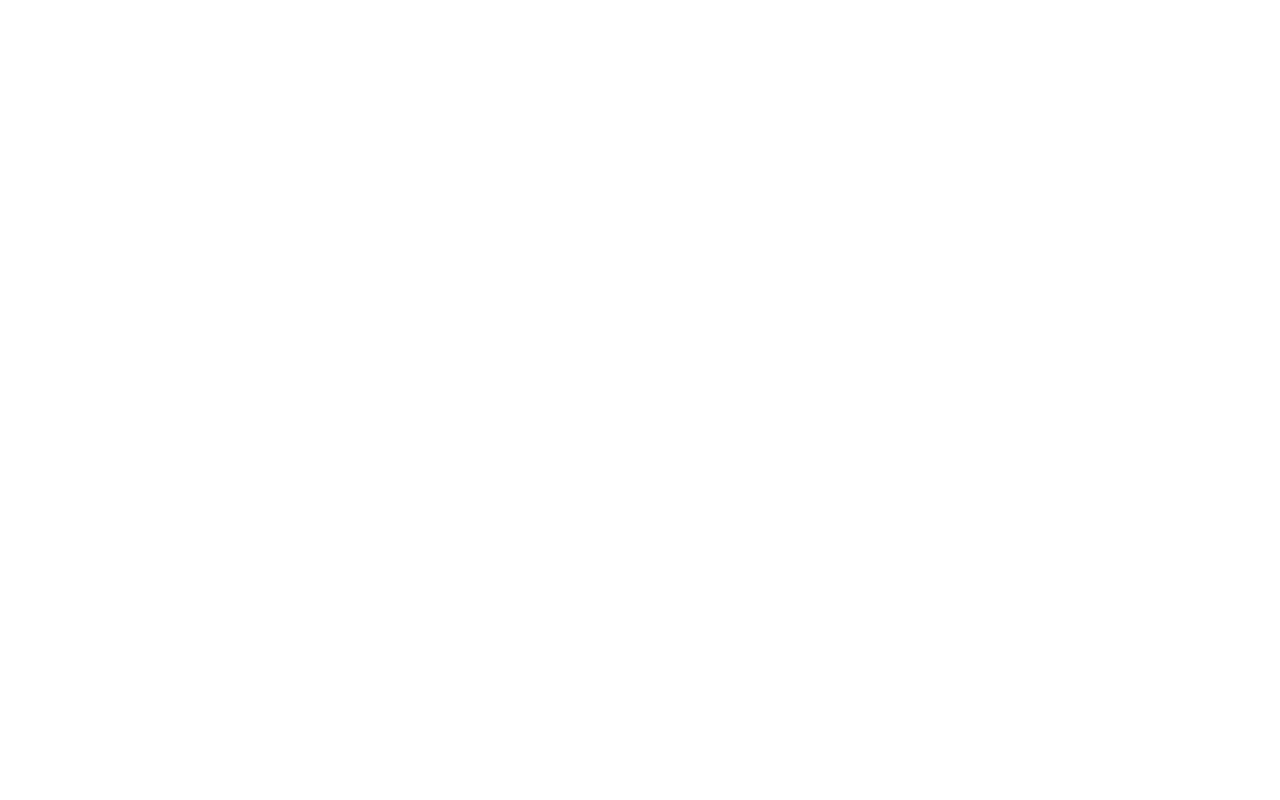
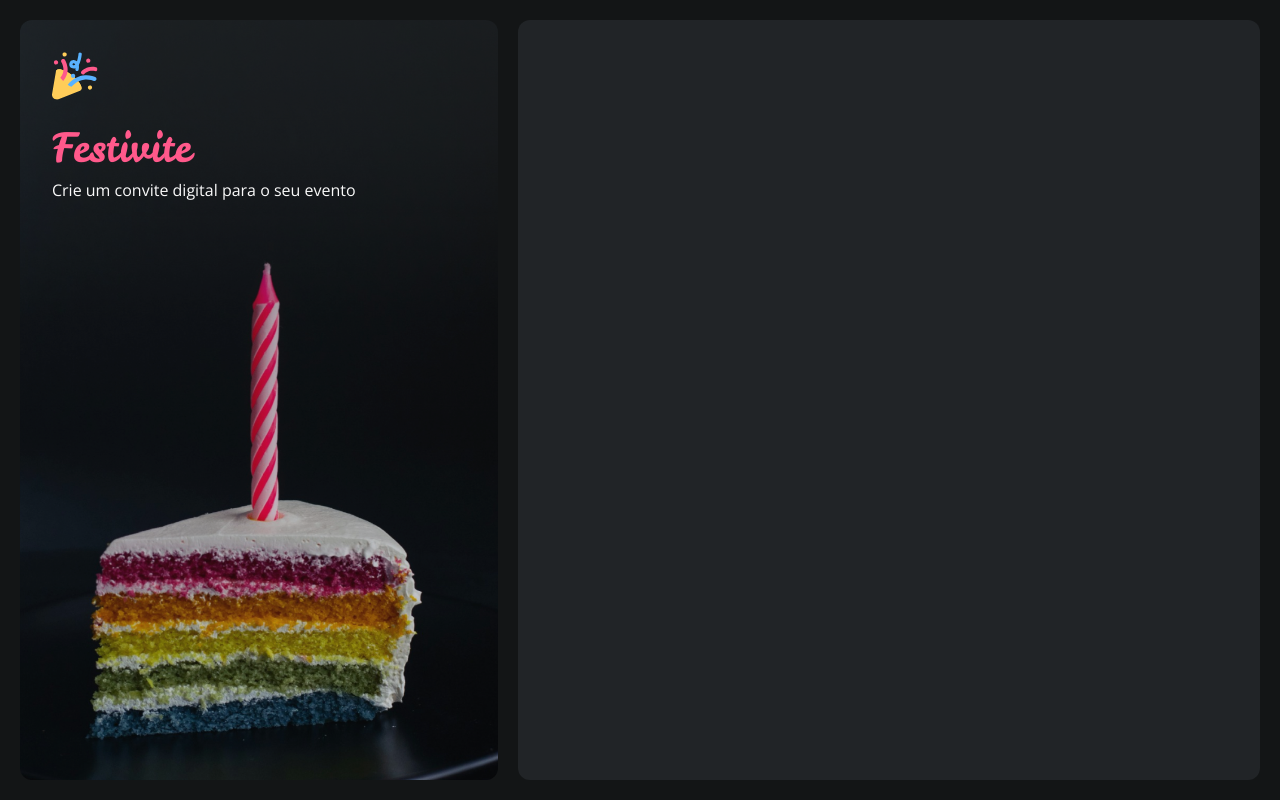
Before and after one commit to kenjisakai-dev/convite, a plain HTML site: page index.html in a window 1280 px wide. Drawn offline with nearby package versions, Linux system fonts and the light colour scheme.

Commit message:
create header

```diff
--- a/index.html
+++ b/index.html
@@ -15,5 +15,17 @@
 
     <link rel="stylesheet" href="styles/index.css" />
   </head>
-  <body></body>
+  <body>
+    <div id="app">
+      <aside>
+        <header>
+          <img src="assets/icons/Logo.svg" alt="logomarca" />
+          <h1>Festivite</h1>
+          <p>Crie um convite digital para o seu evento</p>
+        </header>
+      </aside>
+
+      <main></main>
+    </div>
+  </body>
 </html>
--- a/styles/global.css
+++ b/styles/global.css
@@ -44,5 +44,17 @@
 
   --body-md: 400 1rem / normal var(--font-family-open);
   --body-sm: 400 0.0625rem / normal var(--font-family-open);
-  --body-sm: 400 0.75rem / normal var(--font-family-open);
+  --body-xs: 400 0.75rem / normal var(--font-family-open);
 }
+
+body {
+  font: var(--body-md);
+  color: var(--text-heading);
+  overflow: hidden;
+}
+
+h1 {
+  font: var(--logo);
+  color: var(--pink);
+  margin-block: 1rem 0.25rem;
+}
--- a/styles/index.css
+++ b/styles/index.css
@@ -1 +1,2 @@
 @import url(global.css);
+@import url(layout.css);
--- /dev/null
+++ b/styles/layout.css
@@ -0,0 +1,37 @@
+#app {
+  display: grid;
+  grid-template-columns: 400fr 620fr;
+  gap: 1.25rem;
+  padding: 1.25rem;
+  height: 100vh;
+  overflow: hidden;
+
+  background-color: var(--shape-background);
+}
+
+aside {
+  background: blue;
+  border-radius: 0.75rem;
+  background-image: url(../assets/Background.png);
+  background-repeat: no-repeat;
+  background-position: center;
+  background-size: cover;
+
+  overflow: hidden;
+
+  header {
+    margin-top: 2rem;
+    margin-inline: 2rem;
+
+    img {
+      width: 2.86rem;
+      height: 3rem;
+    }
+  }
+}
+
+main {
+  background-color: var(--shape-body);
+  border-radius: 0.75rem;
+  overflow: auto;
+}
```
